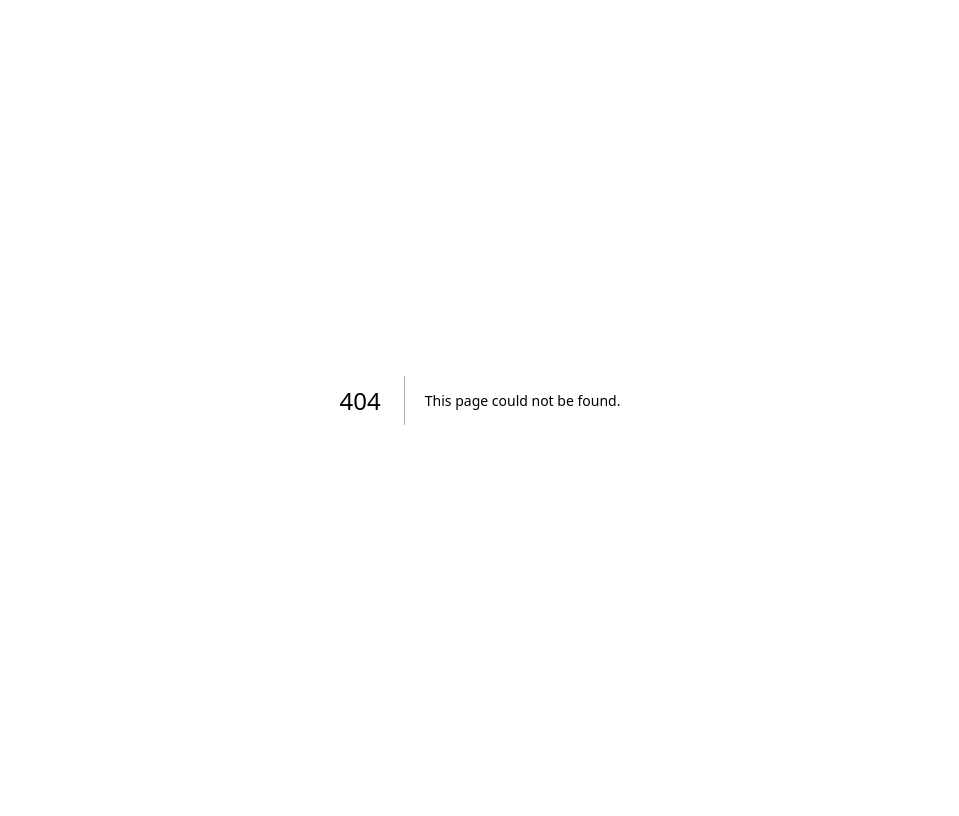
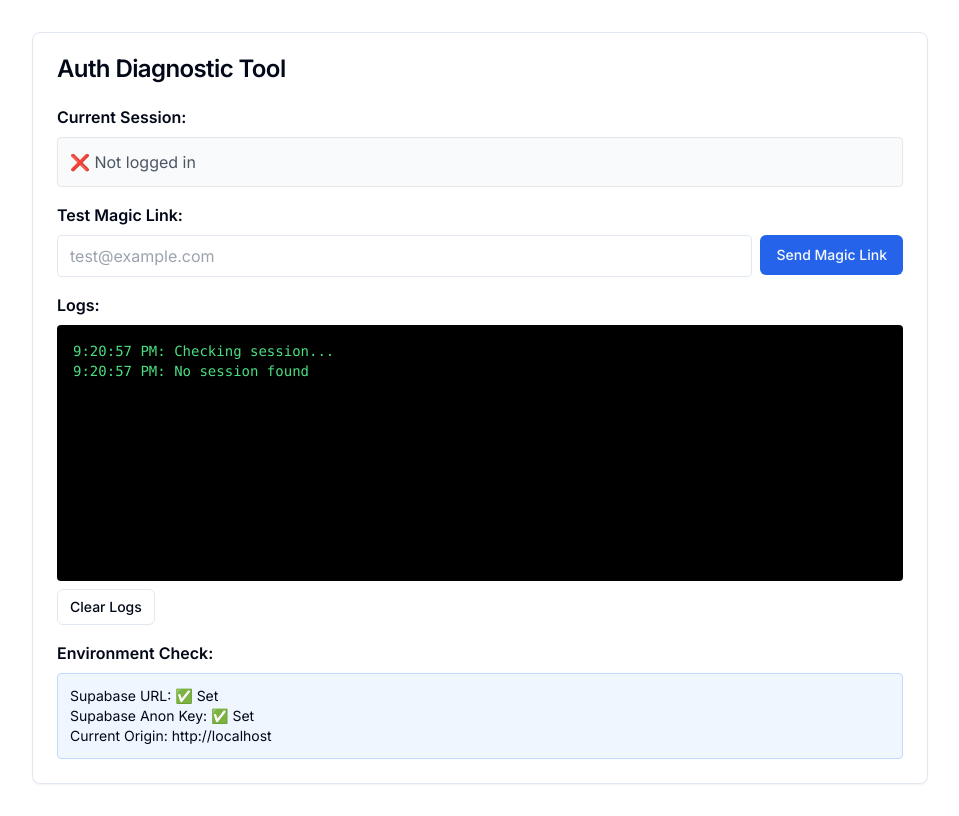
Before and after one commit to tc615guy/after-hour-fix, a Next.js app: page /test-auth in a window 1280 px wide. Before the commit this address had no page. Shown: the whole page, without its empty margins (160-1119 px from the left). Built offline with nearby package versions, Linux system fonts and the light colour scheme; no server answers.

Commit message:
feat: add auth diagnostic test page at /test-auth

```diff
--- /dev/null
+++ b/src/app/test-auth/page.tsx
@@ -0,0 +1,141 @@
+'use client'
+
+import { useState, useEffect } from 'react'
+import { supabase } from '@/lib/supabase/client'
+import { Button } from '@/components/ui/button'
+import { Card, CardContent, CardHeader, CardTitle } from '@/components/ui/card'
+
+export default function TestAuthPage() {
+  const [session, setSession] = useState<any>(null)
+  const [loading, setLoading] = useState(false)
+  const [testEmail, setTestEmail] = useState('')
+  const [logs, setLogs] = useState<string[]>([])
+
+  const addLog = (message: string) => {
+    setLogs(prev => [...prev, `${new Date().toLocaleTimeString()}: ${message}`])
+  }
+
+  useEffect(() => {
+    checkSession()
+  }, [])
+
+  const checkSession = async () => {
+    addLog('Checking session...')
+    const { data, error } = await supabase.auth.getSession()
+    if (error) {
+      addLog(`Session error: ${error.message}`)
+    } else if (data.session) {
+      addLog(`Session found: ${data.session.user.email}`)
+      setSession(data.session)
+    } else {
+      addLog('No session found')
+    }
+  }
+
+  const testMagicLink = async () => {
+    if (!testEmail) {
+      alert('Enter an email first')
+      return
+    }
+
+    setLoading(true)
+    addLog(`Sending magic link to ${testEmail}...`)
+
+    try {
+      const { data, error } = await supabase.auth.signInWithOtp({
+        email: testEmail,
+        options: {
+          emailRedirectTo: `${window.location.origin}/auth/callback`,
+        },
+      })
+
+      if (error) {
+        addLog(`ERROR: ${error.message}`)
+      } else {
+        addLog('SUCCESS: Magic link sent!')
+        addLog(`Check ${testEmail} for the link`)
+      }
+    } catch (e: any) {
+      addLog(`EXCEPTION: ${e.message}`)
+    } finally {
+      setLoading(false)
+    }
+  }
+
+  const signOut = async () => {
+    addLog('Signing out...')
+    await supabase.auth.signOut()
+    setSession(null)
+    addLog('Signed out')
+  }
+
+  return (
+    <div className="min-h-screen p-8">
+      <div className="max-w-4xl mx-auto space-y-6">
+        <Card>
+          <CardHeader>
+            <CardTitle>Auth Diagnostic Tool</CardTitle>
+          </CardHeader>
+          <CardContent className="space-y-4">
+            <div>
+              <h3 className="font-semibold mb-2">Current Session:</h3>
+              {session ? (
+                <div className="bg-green-50 p-3 rounded border border-green-200">
+                  <p className="text-green-900">✅ Logged in as: {session.user.email}</p>
+                  <Button onClick={signOut} variant="outline" size="sm" className="mt-2">
+                    Sign Out
+                  </Button>
+                </div>
+              ) : (
+                <div className="bg-gray-50 p-3 rounded border border-gray-200">
+                  <p className="text-gray-600">❌ Not logged in</p>
+                </div>
+              )}
+            </div>
+
+            <div>
+              <h3 className="font-semibold mb-2">Test Magic Link:</h3>
+              <div className="flex gap-2">
+                <input
+                  type="email"
+                  value={testEmail}
+                  onChange={(e) => setTestEmail(e.target.value)}
+                  placeholder="test@example.com"
+                  className="flex-1 border rounded px-3 py-2"
+                />
+                <Button onClick={testMagicLink} disabled={loading}>
+                  {loading ? 'Sending...' : 'Send Magic Link'}
+                </Button>
+              </div>
+            </div>
+
+            <div>
+              <h3 className="font-semibold mb-2">Logs:</h3>
+              <div className="bg-black text-green-400 p-4 rounded font-mono text-sm h-64 overflow-y-auto">
+                {logs.length === 0 ? (
+                  <p className="text-gray-500">No logs yet...</p>
+                ) : (
+                  logs.map((log, i) => (
+                    <div key={i}>{log}</div>
+                  ))
+                )}
+              </div>
+              <Button onClick={() => setLogs([])} variant="outline" size="sm" className="mt-2">
+                Clear Logs
+              </Button>
+            </div>
+
+            <div>
+              <h3 className="font-semibold mb-2">Environment Check:</h3>
+              <div className="bg-blue-50 p-3 rounded border border-blue-200 text-sm">
+                <p>Supabase URL: {process.env.NEXT_PUBLIC_SUPABASE_URL ? '✅ Set' : '❌ Missing'}</p>
+                <p>Supabase Anon Key: {process.env.NEXT_PUBLIC_SUPABASE_ANON_KEY ? '✅ Set' : '❌ Missing'}</p>
+                <p>Current Origin: {typeof window !== 'undefined' ? window.location.origin : 'SSR'}</p>
+              </div>
+            </div>
+          </CardContent>
+        </Card>
+      </div>
+    </div>
+  )
+}
```
